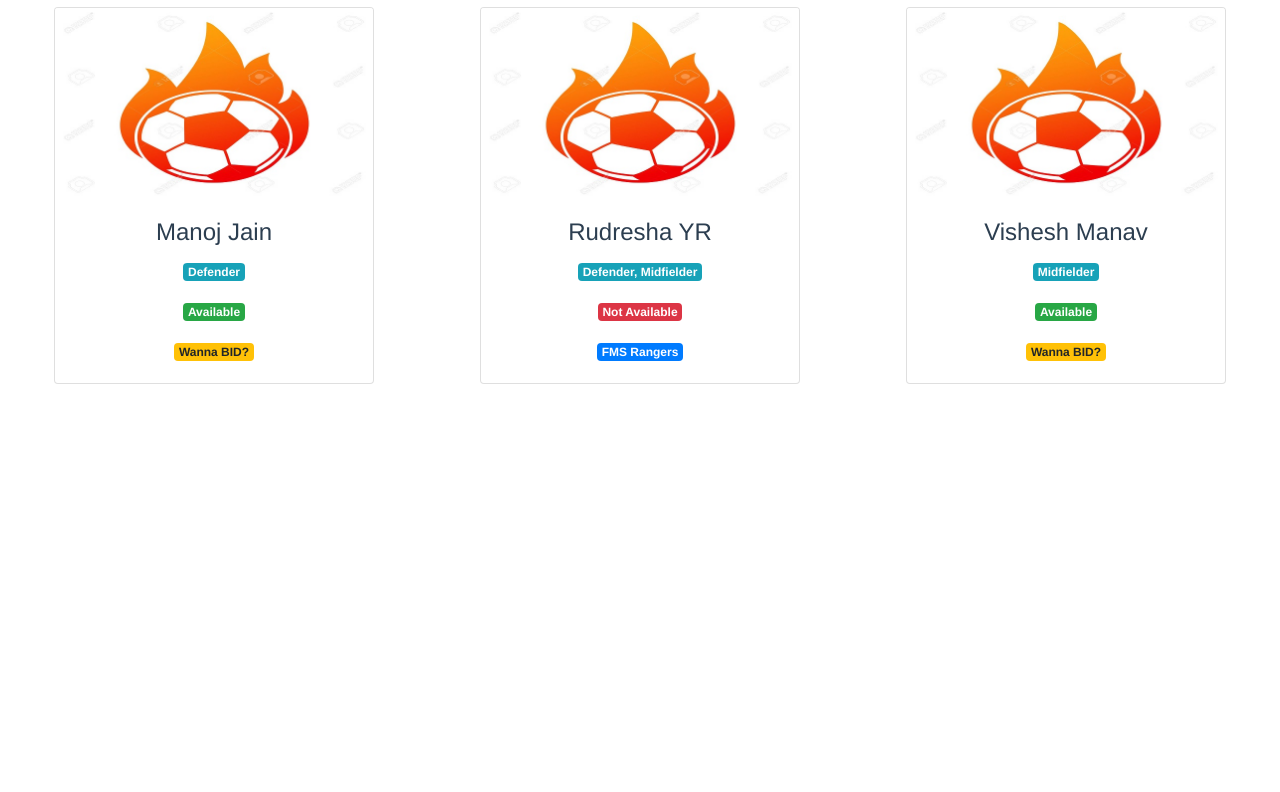
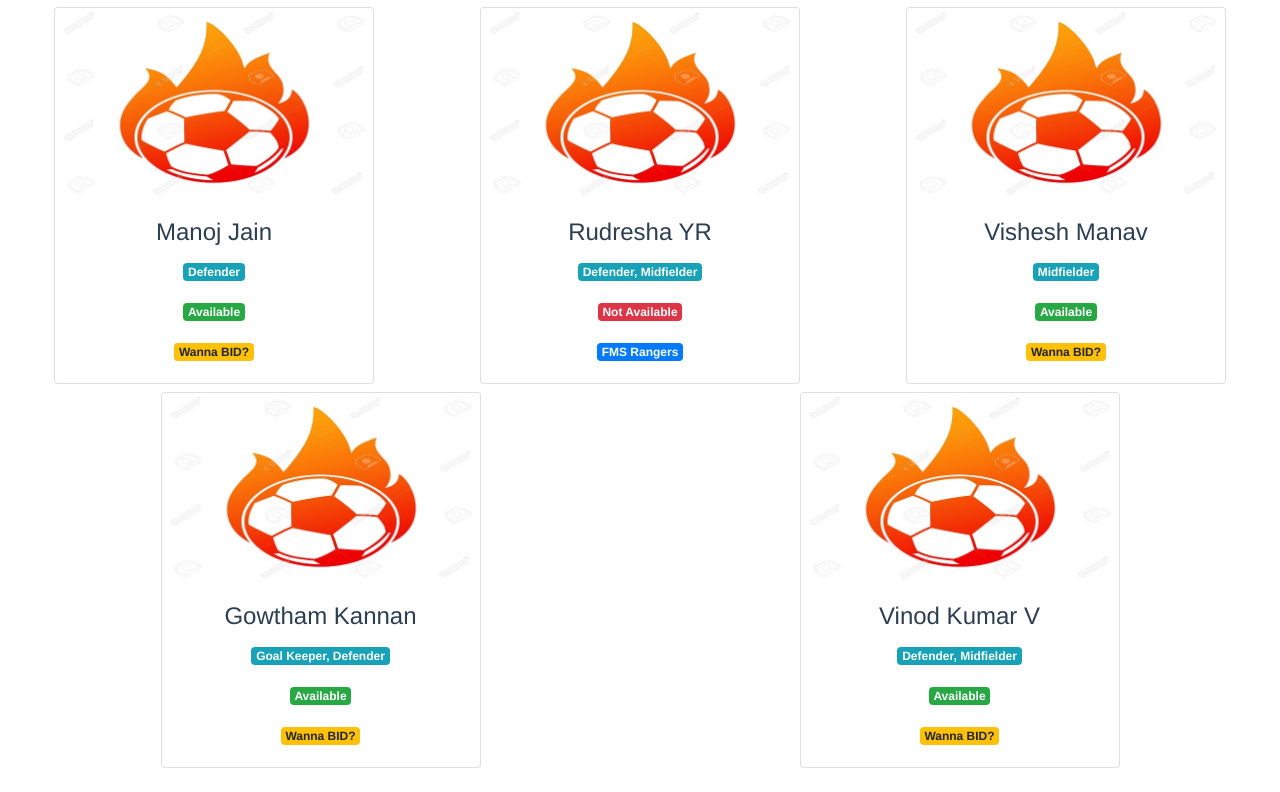
Before and after one commit to AndysWork/Football_Tournament, a Vue app: page /tournament/bidding in a window 1280 px wide. Shown: the part 1261-2053 px from the top of the page. Before the commit the page ends 1669 px from the top, so only its background shows below. Built offline with nearby package versions, Linux system fonts and the light colour scheme.

Commit message:
Updated List

```diff
--- a/src/components/Bidding.vue
+++ b/src/components/Bidding.vue
@@ -129,6 +129,20 @@ export default {
           position: "Midfielder",
           isAvailable: true,
           currentTeam: ""
+        },
+        {
+          name: "Gowtham Kannan",
+          email: "gowtham.kannan@rockwellcollins.com",
+          position: "Goal Keeper, Defender",
+          isAvailable: true,
+          currentTeam: ""
+        },
+        {
+          name: "Vinod Kumar V",
+          email: "vinod.kumarv@rockwellcollins.com",
+          position: "Defender, Midfielder",
+          isAvailable: true,
+          currentTeam: ""
         }
       ]
     };
```
